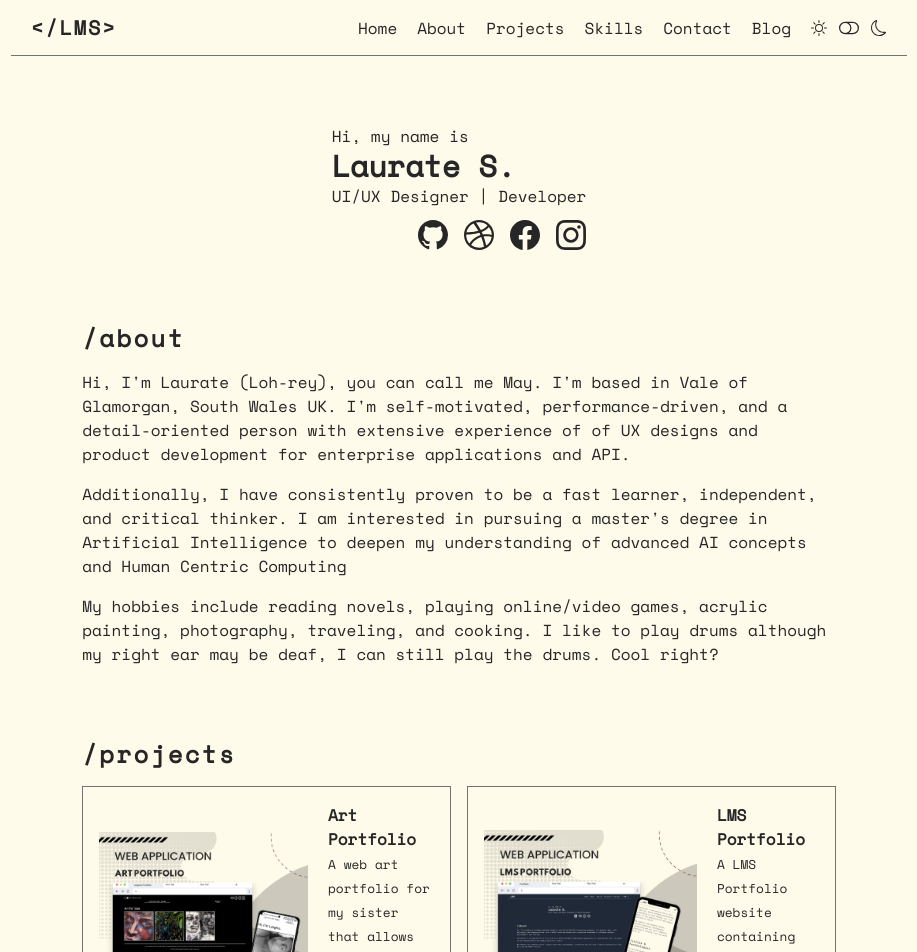
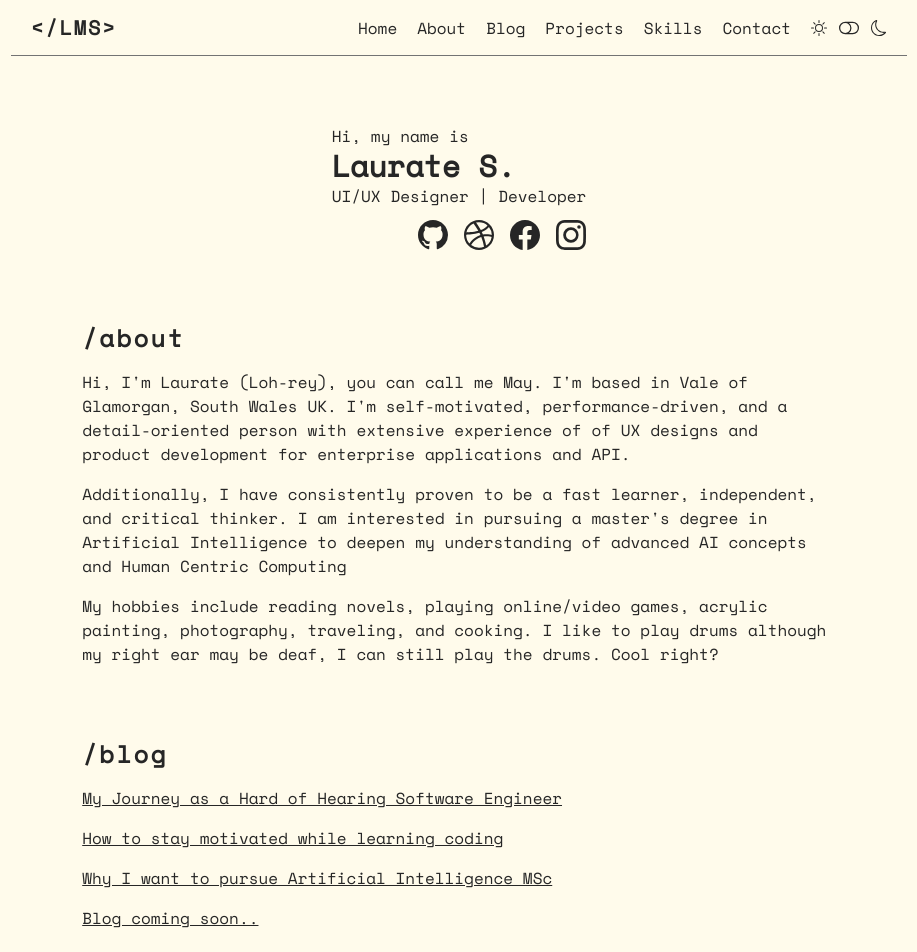
Before and after one commit to reicraftscodes/my-portfolio, a Next.js app: page / in a window 1280 px wide. Shown: the top 952 px of the page, without its empty margins (181-1098 px from the left). Built offline with nearby package versions, Linux system fonts and the light colour scheme.

Commit message:
feat: added new blog section and changed blog layouts

```diff
--- a/components/Navbar/index.js
+++ b/components/Navbar/index.js
@@ -20,10 +20,11 @@ export default function Navbar() {
 
   const navLinks = [
     { id: 1, title: "About", path: "#about" },
-    { id: 2, title: "Projects", path: "#projects" },
-    { id: 3, title: "Skills", path: "#tools" },
-    { id: 4, title: "Contact", path: "#contact" },
-    { id: 5, title: "Blog", path: "#blog" },
+    { id: 2, title: "Blog", path: "#blog" },
+    { id: 3, title: "Projects", path: "#projects" },
+    { id: 4, title: "Skills", path: "#tools" },
+    { id: 5, title: "Contact", path: "#contact" },
+
   ];
 
   const profileLinks = [
--- a/constants/blogTopics.js
+++ b/constants/blogTopics.js
@@ -9,7 +9,7 @@ export const BLOGDATA = [
   },
   {
     id: "3",
-    title: "Blog coming soon..",
+    title: "Why I want to pursue Artificial Intelligence MSc",
   },
   {
     id: "4",
--- a/pages/index.js
+++ b/pages/index.js
@@ -53,6 +53,13 @@ export default function Home() {
         <p>
           My hobbies include reading novels, playing online/video games, acrylic painting, photography, traveling, and cooking. I like to play drums although my right ear may be deaf, I can still play the drums. Cool right?
         </p>
+      </section>
+
+         {/* Blogging section */}
+         <section id="blog" className="space-y-4">
+        <Spacer />
+        <h2 className="text-2xl font-bold tracking-widest">/blog</h2>
+        <BlogList />
       </section>
 
       <section id="projects" className="space-y-4">
@@ -122,13 +129,6 @@ export default function Home() {
         </p>
       </section>
 
-      {/* Blogging section */}
-      <section id="blog" className="space-y-4">
-        <Spacer />
-        <h2 className="text-2xl font-bold tracking-widest">/blog</h2>
-        <BlogList />
-      </section>
-
       <Spacer />
       <section className="grid place-items-center">
         <figure className="text-sm space-y-3">
```
Also changed, not shown: content/blog/3.mdx (+24 -2 lines).
